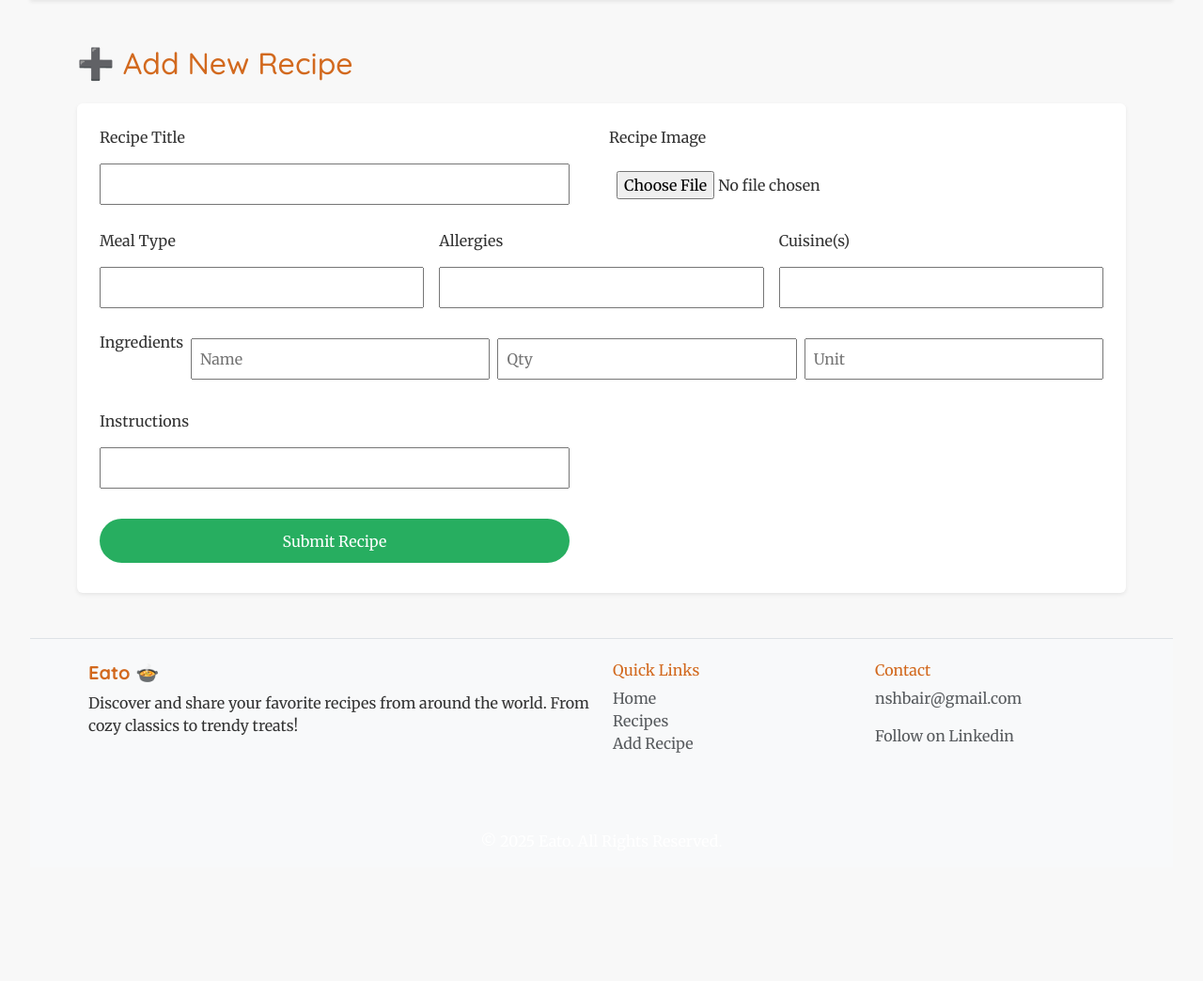
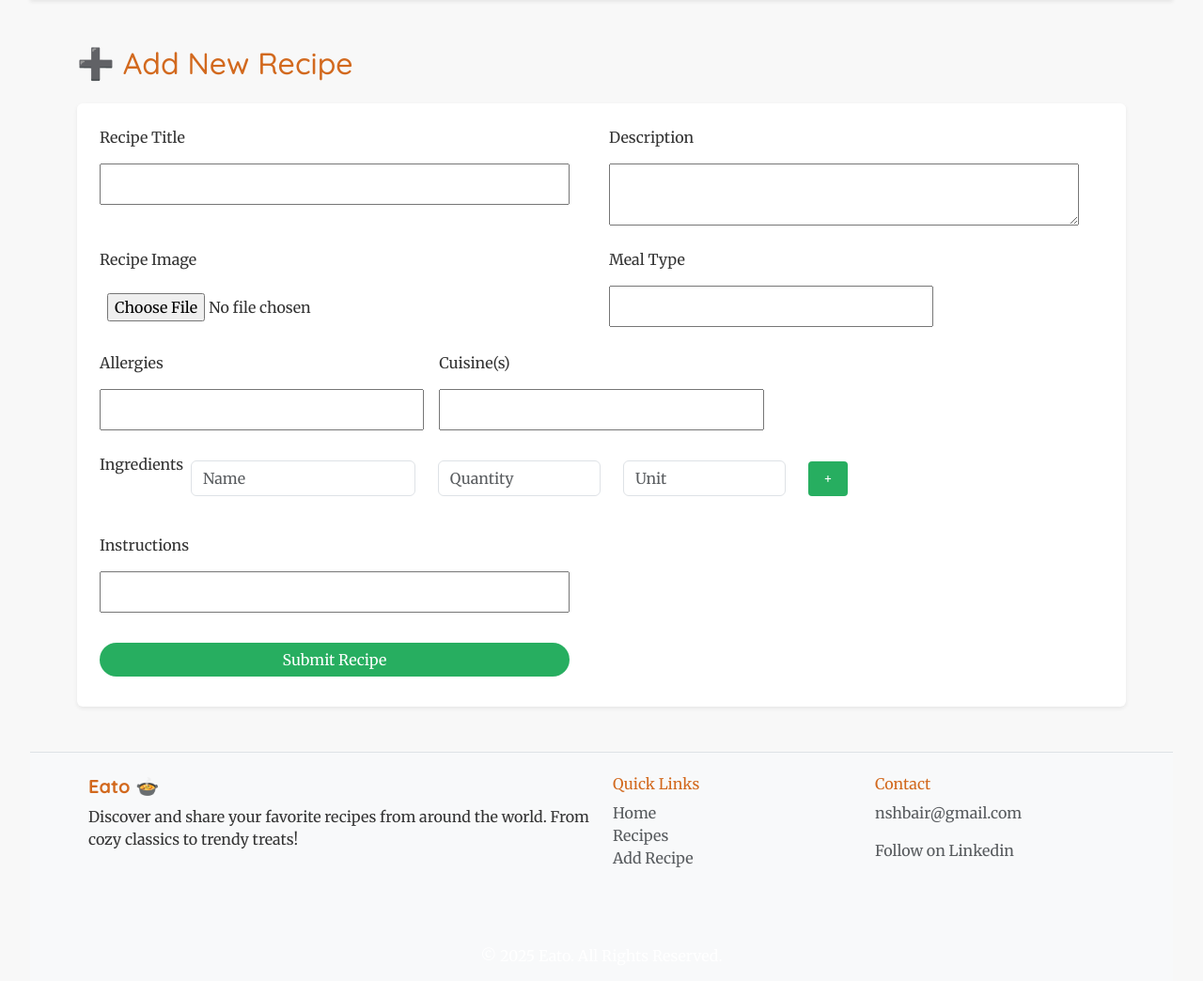
Before and after one commit to NourShbair/eato, a Django app: template templates/recipes/add_recipe.html in a window 1280 px wide. Shown: the part 102-1146 px from the top of the page at 94% size. Before the commit the page ends 903 px from the top, so only its background shows below. Run offline with Django 3.2, Linux system fonts and the light colour scheme; the template is opened without the code that fills it: most values are stand-ins (such as "Sample title", 1, 10 or a date in 2020); form fields are guessed from the names that the template uses; some libraries are stand-ins or nearby versions.

Commit message:
Update add recipe form to include description

```diff
--- a/eato_app/models.py
+++ b/eato_app/models.py
@@ -34,7 +34,7 @@ class Ingredient(models.Model):
 # Recipe model (Main model for storing recipes)
 class Recipe(models.Model):
     title = models.CharField(max_length=200)
-    description = models.TextField()
+    description = models.CharField(max_length=300)
     instructions = models.TextField()
     created_at = models.DateTimeField(auto_now_add=True)
     created_by = models.ForeignKey(User, on_delete=models.CASCADE)  # User who created the recipe
--- a/eato_app/views/recipe_details.py
+++ b/eato_app/views/recipe_details.py
@@ -37,6 +37,6 @@ def delete_recipe(request, recipe_id):
     if request.method == 'POST':
         recipe.delete()
         messages.success(request, "Recipe deleted.")
-        return redirect('recipe_list')
+        return redirect('recipes_list')
 
     return render(request, 'recipes/delete_recipe.html', {'recipe': recipe})
--- a/eato_app/views/recipes_list.py
+++ b/eato_app/views/recipes_list.py
@@ -4,7 +4,7 @@ from ..models import Recipe
 
 def recipes_list(request):
     recipes = Recipe.objects.all().order_by('-created_at')
-    paginator = Paginator(recipes, 9)  # Show 9 recipes per page
+    paginator = Paginator(recipes, 6)  # Show 6 recipes per page
     page_number = request.GET.get('page')
     page_obj = paginator.get_page(page_number)
 
--- a/static/css/style.css
+++ b/static/css/style.css
@@ -128,11 +128,26 @@ form input, form textarea, form select, form button {
   cursor: pointer;
 }
 
+.remove_ingredient {
+  background-color: #e74c3c;
+  color: white;
+  border: none;
+  padding: 0.5rem 1rem;
+  cursor: pointer;
+}
+
+#addIngredient {
+  background-color: #27ae60;
+  color: white;
+  border: none;
+  padding: 0.5rem 1rem;
+  cursor: pointer;
+}
 button[type="submit"] {
   background-color: #27ae60;
   color: white;
   border: none;
-  padding: 0.7rem 1.5rem;
+  /* padding: 0.7rem 1.5rem; */
   font-size: 1rem;
   cursor: pointer;
 }
--- a/templates/recipes/add_recipe.html
+++ b/templates/recipes/add_recipe.html
@@ -15,10 +15,20 @@
               {{ form.title|add_class:"form-control" }}
             </div>
 
+            <!-- Description -->
+            <div class="col-6">
+              <label for="id_description" class="form-label">Description</label>
+              {{ form.description|add_class:"form-control" }}
+            </div>
+
             <!-- Image -->
             <div class="col-md-6">
               <label for="id_image" class="form-label">Recipe Image</label>
-              {{ form.image|add_class:"form-control" }}
+              {{ form.image }}
+              <div class="mt-2">
+                <img id="imagePreview" src="#" alt="Preview" style="display:none; max-height: 200px; border-radius: 10px;">
+              </div>
+              <button type="button" class="btn btn-sm btn-danger mt-2" style="display:none;" id="removeImageBtn">Remove Image</button>
             </div>
 
             <!-- Meal Type -->
@@ -40,16 +50,24 @@
             </div>
 
             <!-- Ingredients -->
-            {% comment %} <div class="col-12">
-              <label for="id_ingredients" class="form-label">Ingredients</label>
-              {{ form.ingredients|add_class:"form-control" }}
-              <div class="form-text">Include quantities & units, like "2 cups of flour"</div>
-            </div> {% endcomment %}
             <div class="col-12 ingredient-group">
-              <label for="id_ingredients" class="form-label">Ingredients</label>
-              <input type="text" name="ingredient_name" placeholder="Name">
-              <input type="number" name="ingredient_quantity" placeholder="Qty">
-              <input type="text" name="ingredient_unit" placeholder="Unit">
+              <label class="form-label">Ingredients</label>
+              <div id="ingredientsContainer">
+                <div class="row mb-2 ingredient-row">
+                  <div class="col-md-4">
+                    <input type="text" name="ingredient_name" class="form-control" placeholder="Name">
+                  </div>
+                  <div class="col-md-3">
+                    <input type="number" name="ingredient_quantity" class="form-control" placeholder="Quantity" step="any">
+                  </div>
+                  <div class="col-md-3">
+                    <input type="text" name="ingredient_unit" class="form-control" placeholder="Unit">
+                  </div>
+                  <div class="col-md-1 d-flex align-items-center">
+                    <button type="button" class="btn  btn-sm" id="addIngredient">+</button>
+                  </div>
+                </div>
+              </div>
             </div>
 
             <!-- Instructions -->
@@ -65,4 +83,54 @@
   </form>
 </div>
 
+<script>
+  const imageInput = document.getElementById('id_image');
+  const preview = document.getElementById('imagePreview');
+  const removeBtn = document.getElementById('removeImageBtn');
+
+  imageInput.addEventListener('change', () => {
+    const file = imageInput.files[0];
+    if (file) {
+      preview.src = URL.createObjectURL(file);
+      preview.style.display = 'block';
+      removeBtn.style.display = 'inline-block';
+    }
+  });
+
+  removeBtn.addEventListener('click', () => {
+    imageInput.value = '';
+    preview.style.display = 'none';
+    removeBtn.style.display = 'none';
+  });
+
+  const container = document.getElementById('ingredientsContainer');
+  const addBtn = document.getElementById('addIngredient');
+
+  addBtn.addEventListener('click', () => {
+    const row = document.createElement('div');
+    row.classList.add('row', 'mb-2', 'ingredient-row');
+    row.innerHTML = `
+      <div class="col-md-4">
+        <input type="text" name="ingredient_name" class="form-control" placeholder="Name">
+      </div>
+      <div class="col-md-3">
+        <input type="number" name="ingredient_quantity" class="form-control" placeholder="Quantity" step="any">
+      </div>
+      <div class="col-md-3">
+        <input type="text" name="ingredient_unit" class="form-control" placeholder="Unit">
+      </div>
+      <div class="col-md-1 d-flex align-items-center">
+        <button type="button" class="btn btn-sm remove-ingredient">−</button>
+      </div>
+    `;
+    container.appendChild(row);
+  });
+
+  container.addEventListener('click', function(e) {
+    if (e.target.classList.contains('remove-ingredient')) {
+      const row = e.target.closest('.ingredient-row');
+      row.remove();
+    }
+  });
+</script>
 {% endblock %}
```
Also changed, not shown: eato_app/views/add_recipe.py (+8 -5 lines).
